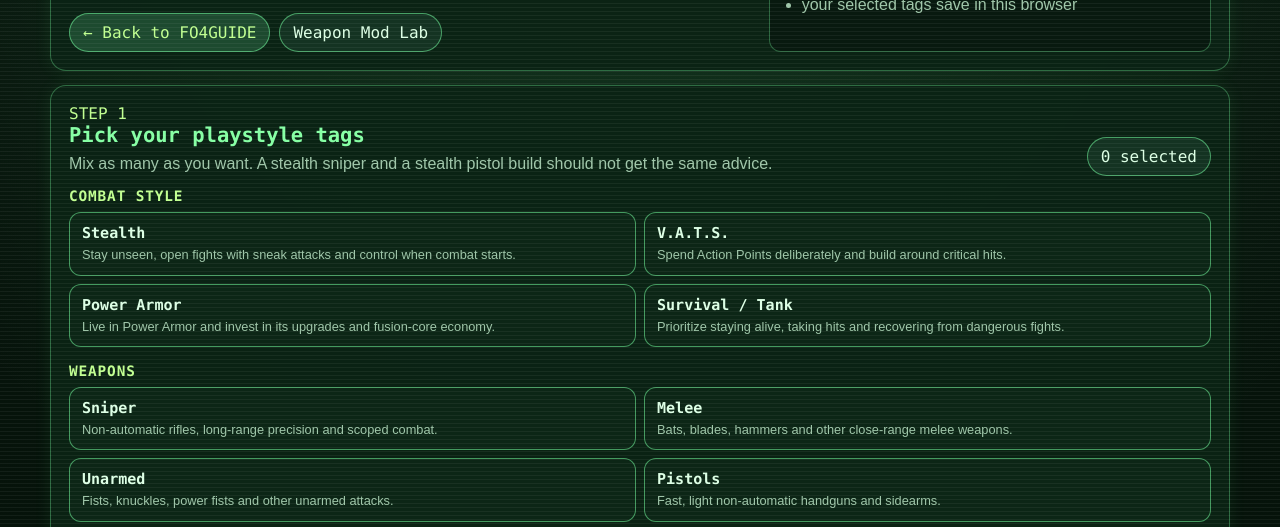
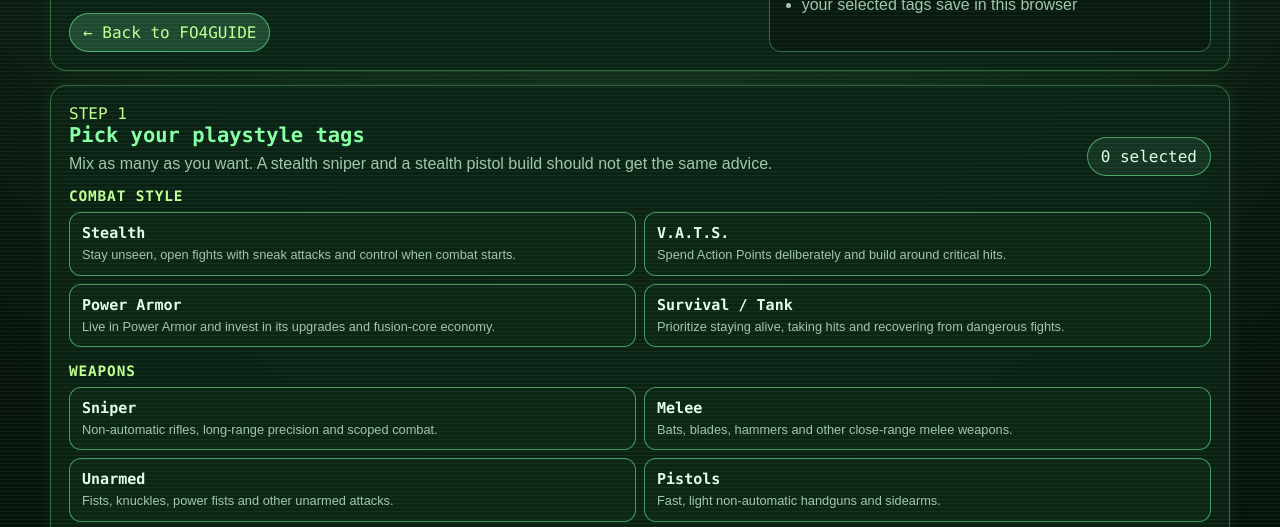
Before and after one commit to jittersthegoblin/FO4GUIDE, a plain HTML site: page builds.html in a window 1280 px wide. Shown: the part 217-744 px from the top of the page. Drawn offline with Linux system fonts and the light colour scheme.

Commit message:
Tidy build planner navigation

```diff
--- a/builds.html
+++ b/builds.html
@@ -16,7 +16,6 @@
     <p class="sub">Pick the ways you actually like to play. The planner combines your tags into a legal starting SPECIAL suggestion, long-term stat targets, useful perk unlocks, and a highlighted SPECIAL chart.</p>
     <div class="planner-hero-actions">
       <a class="planner-link primary" href="index.html">← Back to FO4GUIDE</a>
-      <a class="planner-link" href="index.html#weapons">Weapon Mod Lab</a>
     </div>
   </div>
   <div class="terminal">
```
